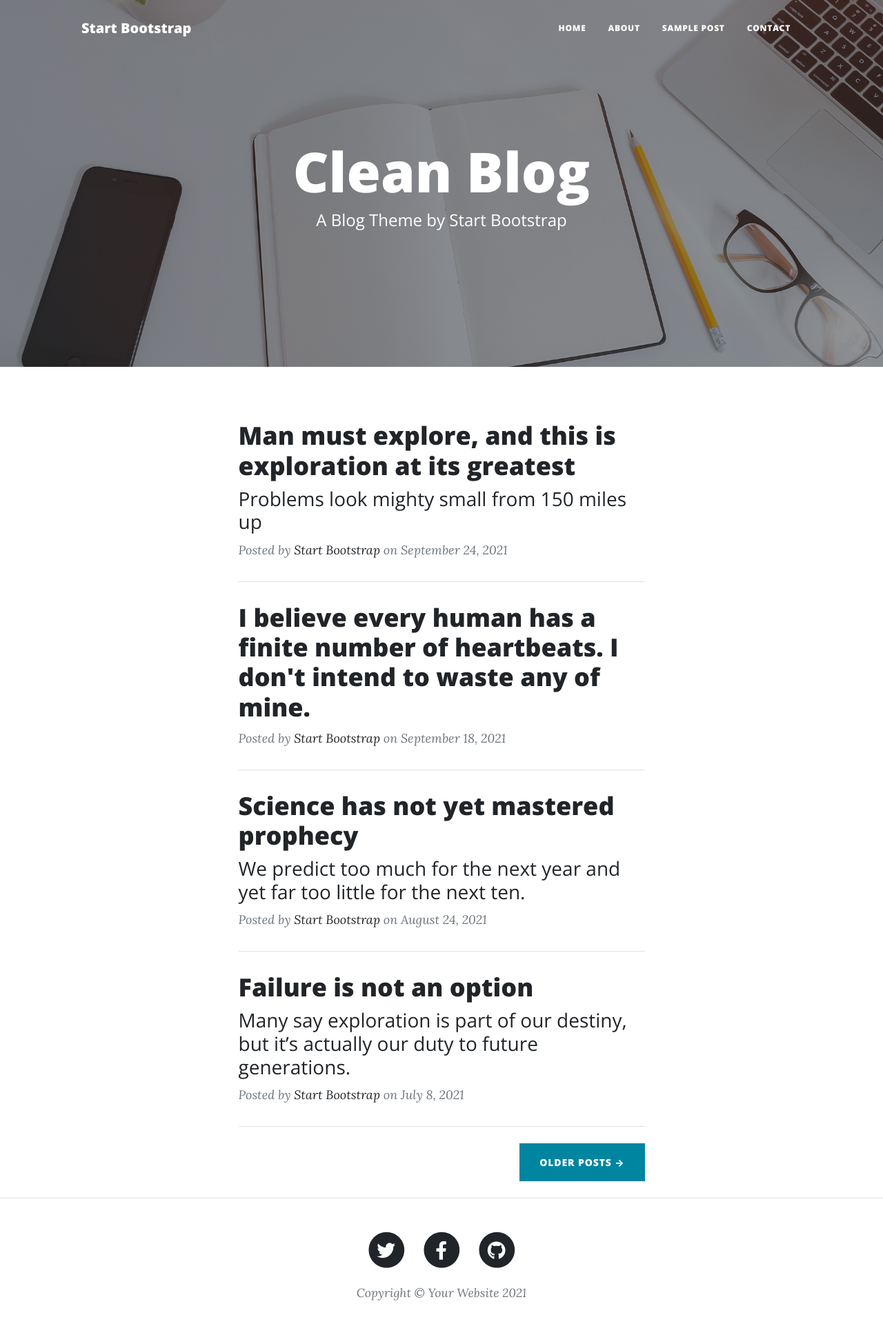
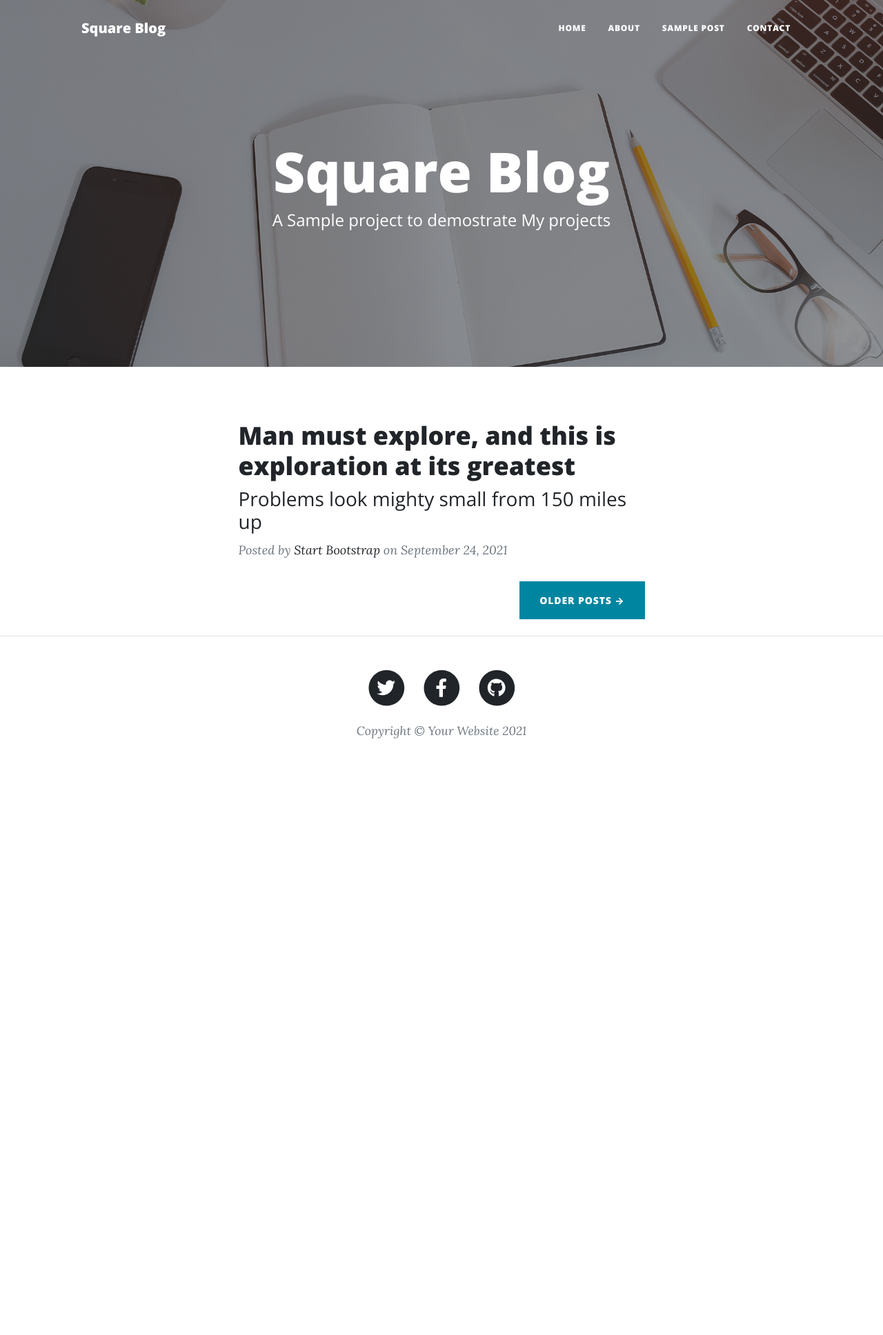
Before and after one commit to soumyadeep28/Python-Blog, a Flask app: page / in a window 1280 px wide. Shown: the whole page at 69% size. After the commit the page ends 1071 px from the top, so only its background shows below. Run offline with Flask 2, Linux system fonts and the light colour scheme; some libraries are stand-ins or nearby versions.

Commit message:
updated all the index files and posts of index is removed only single post is present for iterate that

```diff
--- a/templates/index.html
+++ b/templates/index.html
@@ -7,8 +7,8 @@
         <div class="row gx-4 gx-lg-5 justify-content-center">
             <div class="col-md-10 col-lg-8 col-xl-7">
                 <div class="site-heading">
-                    <h1>Clean Blog</h1>
-                    <span class="subheading">A Blog Theme by Start Bootstrap</span>
+                    <h1>Square Blog</h1>
+                    <span class="subheading">A Sample project to demostrate My projects </span>
                 </div>
             </div>
         </div>
@@ -31,46 +31,9 @@
                         </p>
                     </div>
                     <!-- Divider-->
-                    <hr class="my-4" />
-                    <!-- Post preview-->
-                    <div class="post-preview">
-                        <a href="post.html"><h2 class="post-title">I believe every human has a finite number of heartbeats. I don't intend to waste any of mine.</h2></a>
-                        <p class="post-meta">
-                            Posted by
-                            <a href="#!">Start Bootstrap</a>
-                            on September 18, 2021
-                        </p>
-                    </div>
-                    <!-- Divider-->
-                    <hr class="my-4" />
-                    <!-- Post preview-->
-                    <div class="post-preview">
-                        <a href="post.html">
-                            <h2 class="post-title">Science has not yet mastered prophecy</h2>
-                            <h3 class="post-subtitle">We predict too much for the next year and yet far too little for the next ten.</h3>
-                        </a>
-                        <p class="post-meta">
-                            Posted by
-                            <a href="#!">Start Bootstrap</a>
-                            on August 24, 2021
-                        </p>
-                    </div>
-                    <!-- Divider-->
-                    <hr class="my-4" />
-                    <!-- Post preview-->
-                    <div class="post-preview">
-                        <a href="post.html">
-                            <h2 class="post-title">Failure is not an option</h2>
-                            <h3 class="post-subtitle">Many say exploration is part of our destiny, but it’s actually our duty to future generations.</h3>
-                        </a>
-                        <p class="post-meta">
-                            Posted by
-                            <a href="#!">Start Bootstrap</a>
-                            on July 8, 2021
-                        </p>
-                    </div>
-                    <!-- Divider-->
-                    <hr class="my-4" />
+
+
+
                     <!-- Pager-->
                     <div class="d-flex justify-content-end mb-4"><a class="btn btn-primary text-uppercase" href="#!">Older Posts →</a></div>
                 </div>
--- a/templates/layout.html
+++ b/templates/layout.html
@@ -5,8 +5,8 @@
         <meta name="viewport" content="width=device-width, initial-scale=1, shrink-to-fit=no" />
         <meta name="description" content="" />
         <meta name="author" content="" />
-        <title>Clean Blog - Start Bootstrap Theme</title>
-        <link rel="icon" type="image/x-icon" href="assets/favicon.ico" />
+        <title>Square Blog - Start of a new journey </title>
+        <link rel="icon" type="image/x-icon" href="{{ url_for('static' , filename = 'favicon.ico') }}" />
         <!-- Font Awesome icons (free version)-->
         <script src="https://use.fontawesome.com/releases/v5.15.4/js/all.js" crossorigin="anonymous"></script>
         <!-- Google fonts-->
@@ -19,7 +19,7 @@
         <!-- Navigation-->
         <nav class="navbar navbar-expand-lg navbar-light" id="mainNav">
             <div class="container px-4 px-lg-5">
-                <a class="navbar-brand" href="index.html">Start Bootstrap</a>
+                <a class="navbar-brand" href="/">Square Blog</a>
                 <button class="navbar-toggler" type="button" data-bs-toggle="collapse" data-bs-target="#navbarResponsive" aria-controls="navbarResponsive" aria-expanded="false" aria-label="Toggle navigation">
                     Menu
                     <i class="fas fa-bars"></i>
```
